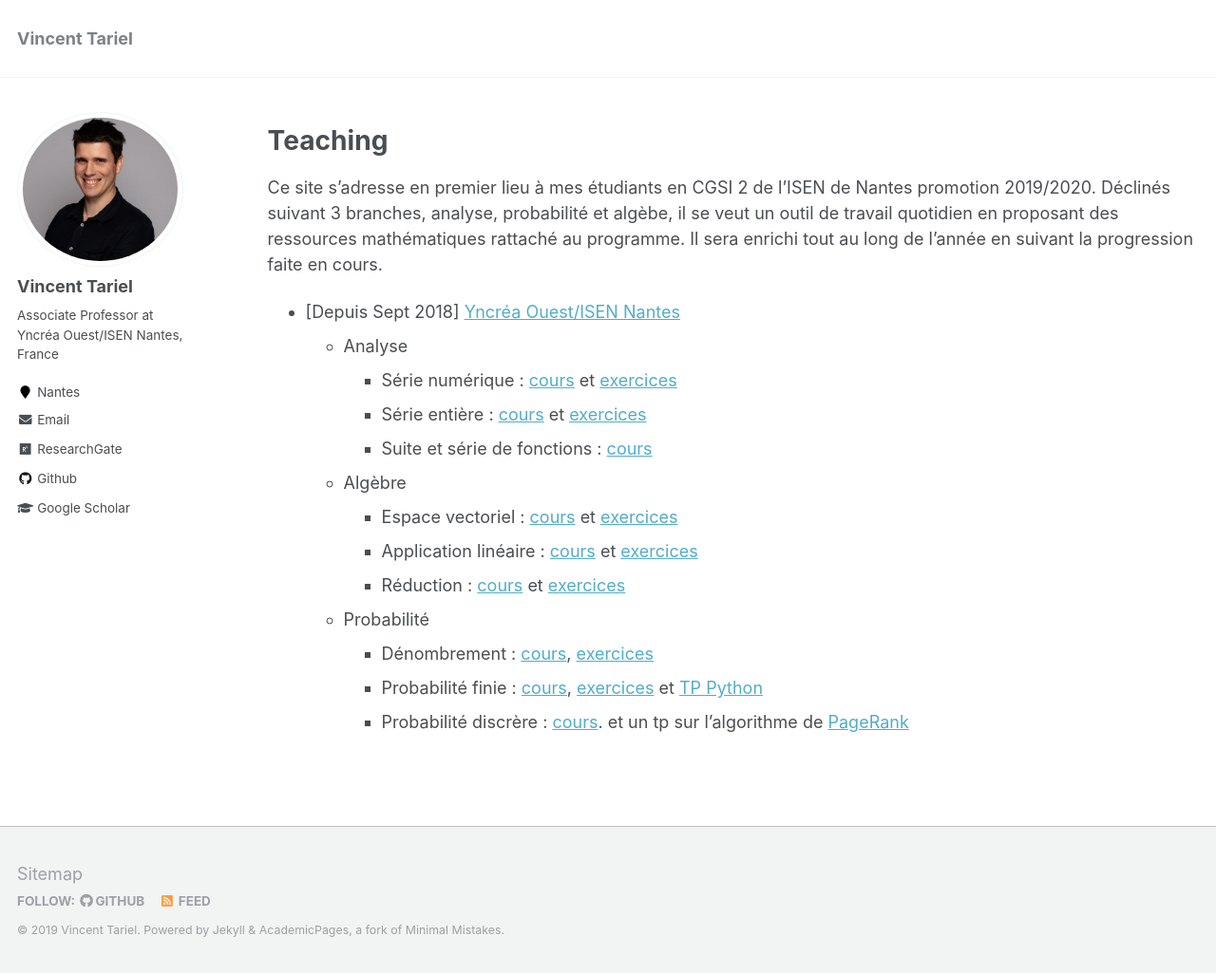
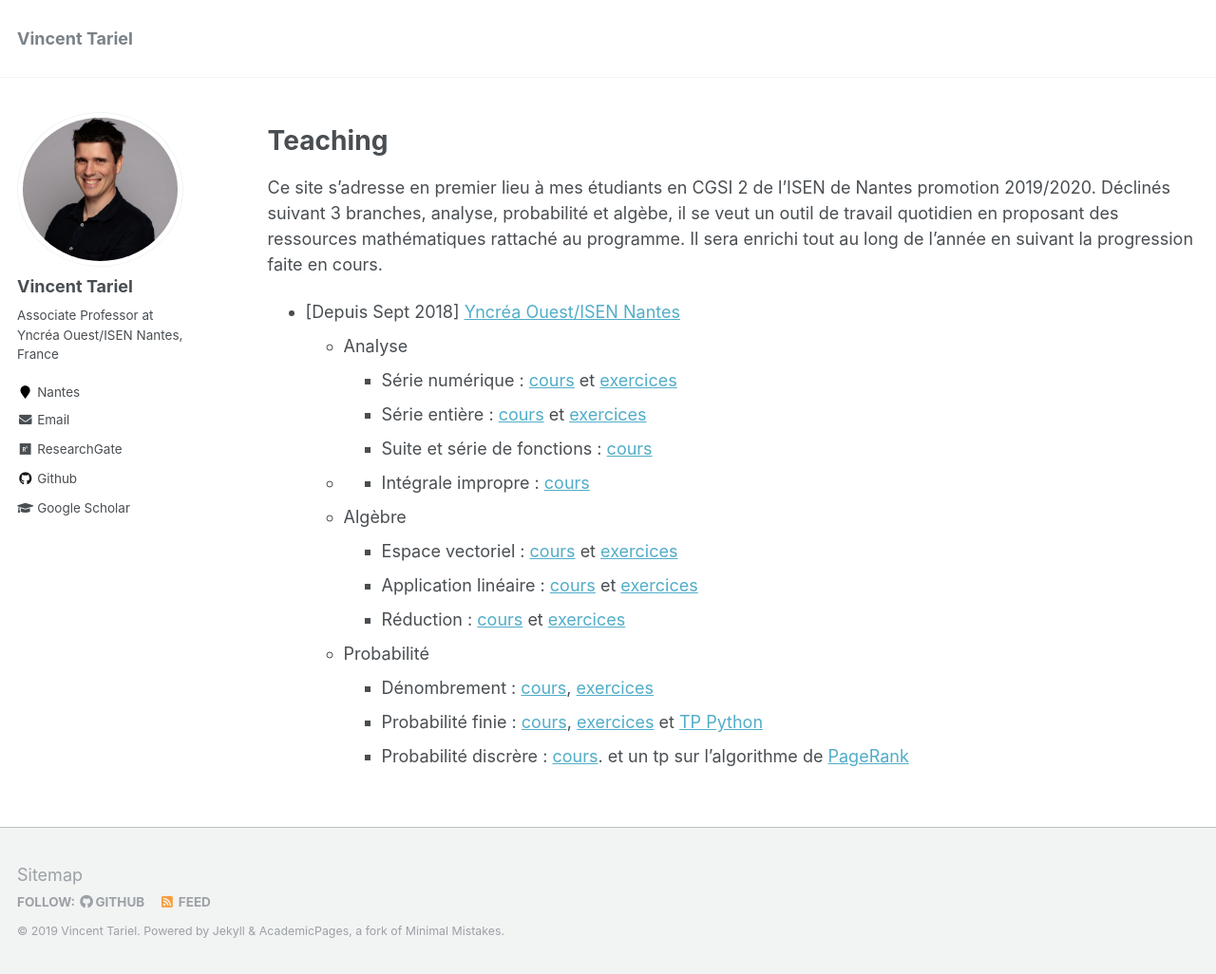
Before and after one commit to VincentTariel/vincenttariel.github.io, a Jekyll site: the page built from _pages/teaching.md, in a window 1280 px wide and 1026 px high. Shown: the whole window at 95% size. Built offline with Jekyll 4.4.1, drawn with Linux system fonts in a browser that asks for light colours.

Commit message:
integrale

```diff
--- a/_pages/teaching.md
+++ b/_pages/teaching.md
@@ -14,7 +14,7 @@
       * Série numérique : [cours](https://github.com/VincentTariel/cours/blob/master/analyse/serie_numerique_cours.pdf) et [exercices](https://github.com/VincentTariel/cours/blob/master/analyse/serie_numerique_exo.pdf)
       * Série entière : [cours](https://github.com/VincentTariel/cours/blob/master/analyse/serie_entiere_cours.pdf) et [exercices](https://github.com/VincentTariel/cours/blob/master/analyse/serie_entiere_exo.pdf)
       * Suite et série de fonctions : [cours](https://github.com/VincentTariel/cours/blob/master/analyse/suite_serie_fonction_cours.pdf)
-
+  *   * Intégrale impropre : [cours](https://github.com/VincentTariel/cours/blob/master/analyse/integration_cours.pdf)
    * Algèbre
         * Espace vectoriel : [cours](https://github.com/VincentTariel/cours/blob/master/algebre/espace_vectoriel_cours.pdf) et [exercices](https://github.com/VincentTariel/cours/blob/master/algebre/espace_vectoriel_exo.pdf)
         * Application linéaire : [cours](https://github.com/VincentTariel/cours/blob/master/algebre/application_lineaire_cours.pdf) et [exercices](https://github.com/VincentTariel/cours/blob/master/algebre/application_lineaire_exo.pdf)
```
